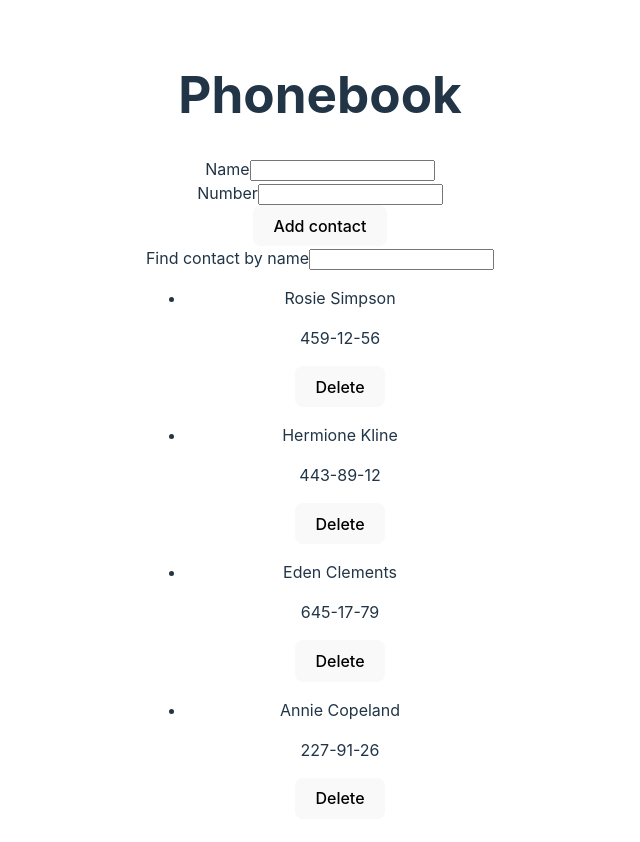
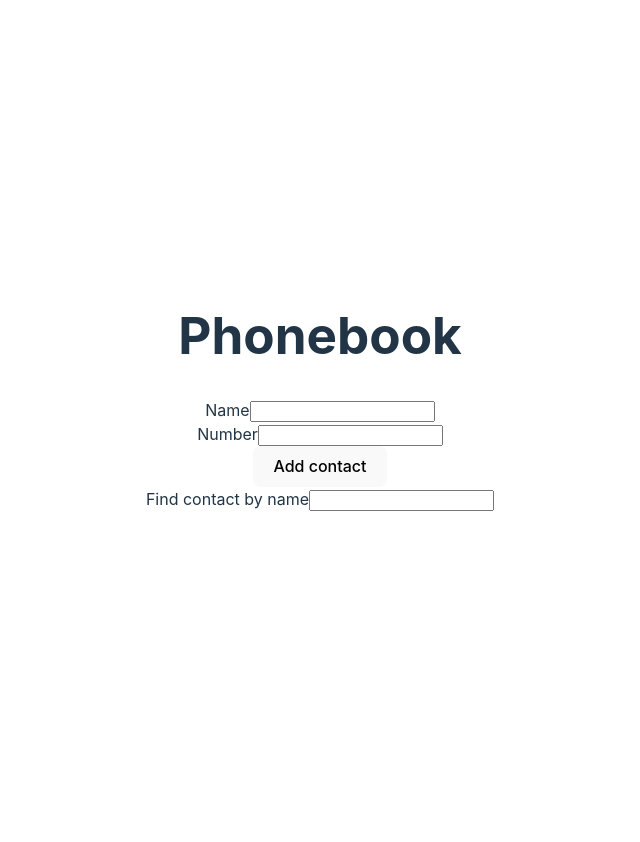
Before and after one commit to AlinaPrysiazhniuk/goit-react-hw-03-vite, a React (Vite) app: page / in a window 1280 px wide. Shown: the top 842 px of the page, without its empty margins (320-960 px from the left). After the commit the page ends 800 px from the top, so only its background shows below. Built offline with nearby package versions, Linux system fonts and the light colour scheme.

Commit message:
local storage

```diff
--- a/package.json
+++ b/package.json
@@ -11,6 +11,7 @@
   },
   "dependencies": {
     "formik": "^2.4.5",
+    "nanoid": "^5.0.6",
     "react": "^18.2.0",
     "react-dom": "^18.2.0",
     "yup": "^1.3.3",
--- a/src/Components/App.jsx
+++ b/src/Components/App.jsx
@@ -3,21 +3,22 @@ import './App.css';
 import ContactForm from './ContactForm/ContactForm';
 import ContactList from './ContactList/ContactList';
 import SearchContact from './SearchBox/SearchBox';
+// import { nanoid } from 'nanoid';
 
 function App() {
-  const initialContacts = [
-    { id: 'id-1', name: 'Rosie Simpson', number: '459-12-56' },
-    { id: 'id-2', name: 'Hermione Kline', number: '443-89-12' },
-    { id: 'id-3', name: 'Eden Clements', number: '645-17-79' },
-    { id: 'id-4', name: 'Annie Copeland', number: '227-91-26' },
-  ];
+  // const initialContacts = [
+  //   { id: 'id-1', name: 'Rosie Simpson', number: '459-12-56' },
+  //   { id: 'id-2', name: 'Hermione Kline', number: '443-89-12' },
+  //   { id: 'id-3', name: 'Eden Clements', number: '645-17-79' },
+  //   { id: 'id-4', name: 'Annie Copeland', number: '227-91-26' },
+  // ];
 
-  // const getInitialContacts = () => {
-  //   const savedContacts = window.localStorage.getItem('contacts');
-  //   return savedContacts !== null ? JSON.parse(savedContacts) : initialContacts;
-  // };
+  const getInitialContacts = () => {
+    const contactsStorage = window.localStorage.getItem('contacts');
+    return contactsStorage !== null ? JSON.parse(contactsStorage) : [];
+  };
 
-  const [contacts, setContacts] = useState(initialContacts);
+  const [contacts, setContacts] = useState(getInitialContacts);
   const [filter, setFilter] = useState('');
 
   //при додаванні нового контаку ми спочатку в новий масив розпилюємо попердній масив
@@ -46,8 +47,8 @@ function App() {
   }, [contacts]);
 
   // useEffect(() => {
-  //   getInitialContacts();
-  // });
+  //   window.localStorage.setItem('contacts', JSON.stringify(initialContacts));
+  // }, []);
 
   return (
     <>
--- a/src/Components/ContactForm/ContactForm.jsx
+++ b/src/Components/ContactForm/ContactForm.jsx
@@ -3,6 +3,7 @@ import { Formik, Form, Field, ErrorMessage } from 'formik';
 import { useId } from 'react';
 import * as Yup from 'yup';
 import 'yup-phone-lite';
+import { nanoid } from 'nanoid';
 
 const initialValues = {
   name: '',
@@ -24,7 +25,7 @@ export default function ContactForm({ onAdd }) {
   const phoneId = useId();
 
   const handleSubmit = (values, actions) => {
-    onAdd(values);
+    onAdd({ ...values, id: nanoid() });
     actions.resetForm();
   };
   return (
```
Also changed, not shown: 1 other file (tests, documents, lock files or other folders).
